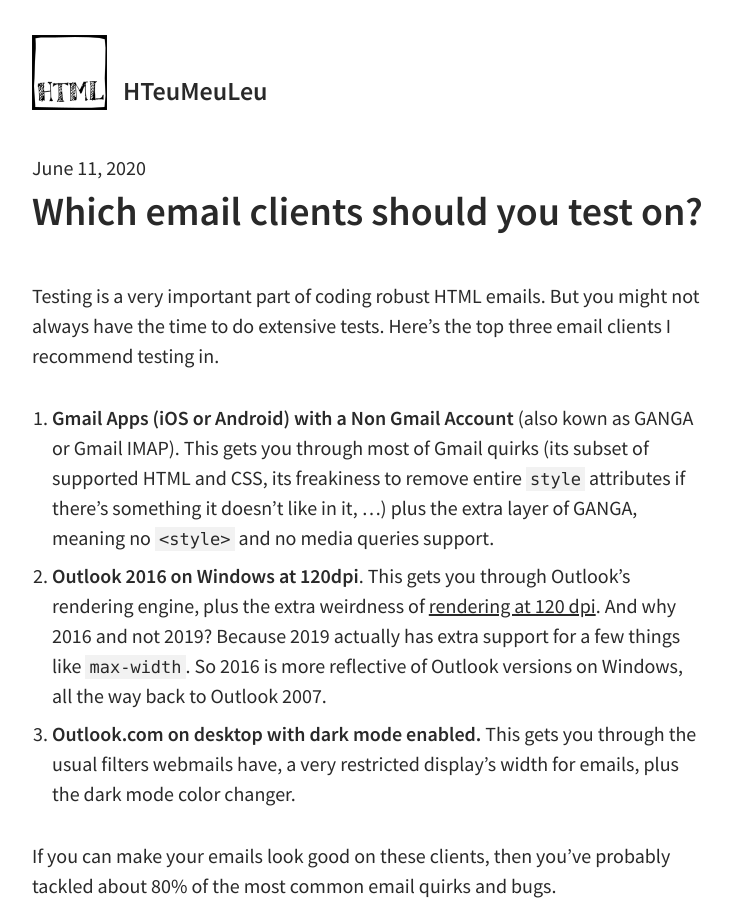
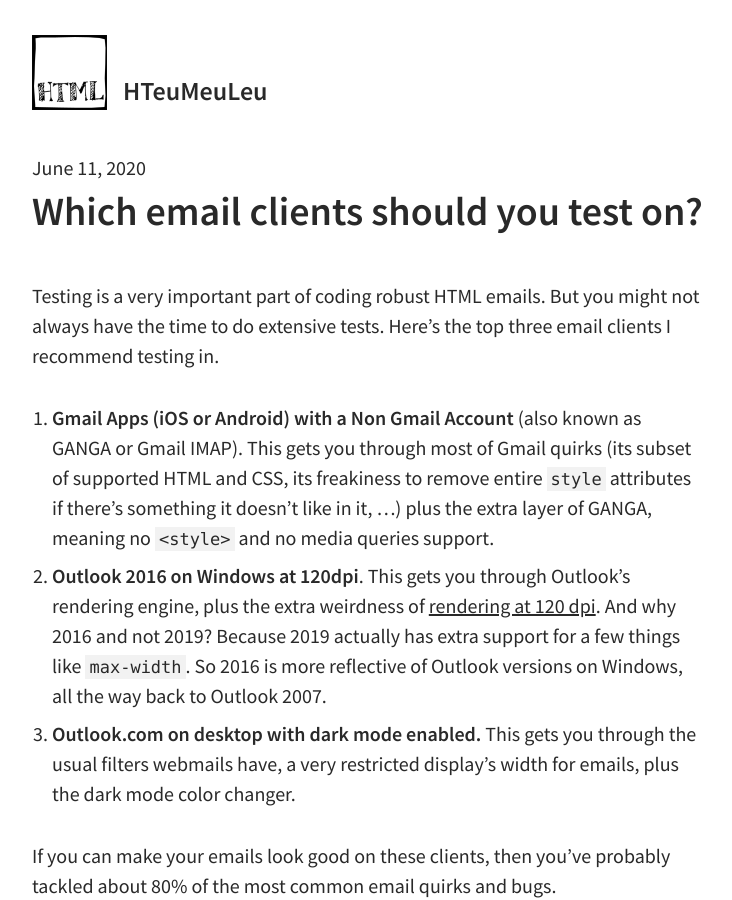
Before and after one commit to hteumeuleu/hteumeuleu.com, a Jekyll site: the page built from _posts/2020-06-11-which-email-clients-should-you-test-on.md, in a window 1280 px wide and 900 px high. Shown: the whole window, without its empty margins (0-732 px from the left). Built offline with Jekyll 4.4.1, drawn with Linux system fonts in a browser that asks for light colours.

Commit message:
Fix typo

```diff
--- a/_posts/2020-06-11-which-email-clients-should-you-test-on.md
+++ b/_posts/2020-06-11-which-email-clients-should-you-test-on.md
@@ -4,7 +4,7 @@
 
 Testing is a very important part of coding robust HTML emails. But you might not always have the time to do extensive tests. Here's the top three email clients I recommend testing in.
 
-1. **Gmail Apps (iOS or Android) with a Non Gmail Account** (also kown as GANGA or Gmail IMAP). This gets you through most of Gmail quirks (its subset of supported HTML and CSS, its freakiness to remove entire `style` attributes if there's something it doesn't like in it, …) plus the extra layer of GANGA, meaning no `<style>` and no media queries support.
+1. **Gmail Apps (iOS or Android) with a Non Gmail Account** (also known as GANGA or Gmail IMAP). This gets you through most of Gmail quirks (its subset of supported HTML and CSS, its freakiness to remove entire `style` attributes if there's something it doesn't like in it, …) plus the extra layer of GANGA, meaning no `<style>` and no media queries support.
 2. **Outlook 2016 on Windows at 120dpi**. This gets you through Outlook's rendering engine, plus the extra weirdness of [rendering at 120 dpi](https://www.courtneyfantinato.com/correcting-outlook-dpi-scaling-issues/). And why 2016 and not 2019? Because 2019 actually has extra support for a few things like `max-width`. So 2016 is more reflective of Outlook versions on Windows, all the way back to Outlook 2007.
 3. **Outlook.com on desktop with dark mode enabled.** This gets you through the usual filters webmails have, a very restricted display's width for emails, plus the dark mode color changer.
 
```
